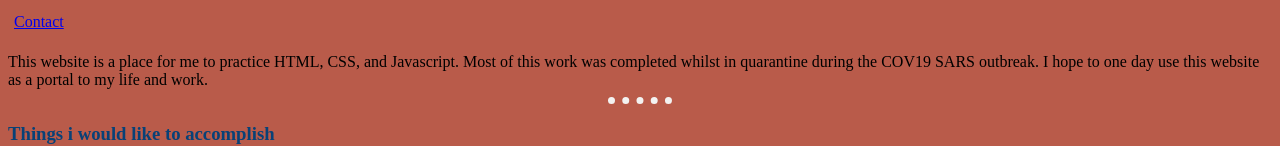
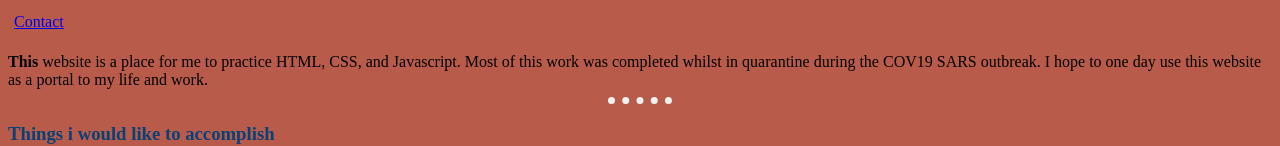
Before and after one commit to law-dwg/CV, a plain HTML site: page index.html in a window 1280 px wide. Shown: the part 296-442 px from the top of the page. Drawn offline with Linux system fonts and the light colour scheme.

Commit message:
index.html

```diff
--- a/index.html
+++ b/index.html
@@ -28,7 +28,7 @@
       </tr>
     </tfoot>
   </table>
-  This website is a place for me to practice HTML, CSS, and Javascript. Most of this work
+  <strong>This</strong> website is a place for me to practice HTML, CSS, and Javascript. Most of this work
   was completed whilst in quarantine during the COV19 SARS outbreak. I hope
   to one day use this website as a portal to my life and work.
   <hr>
```
